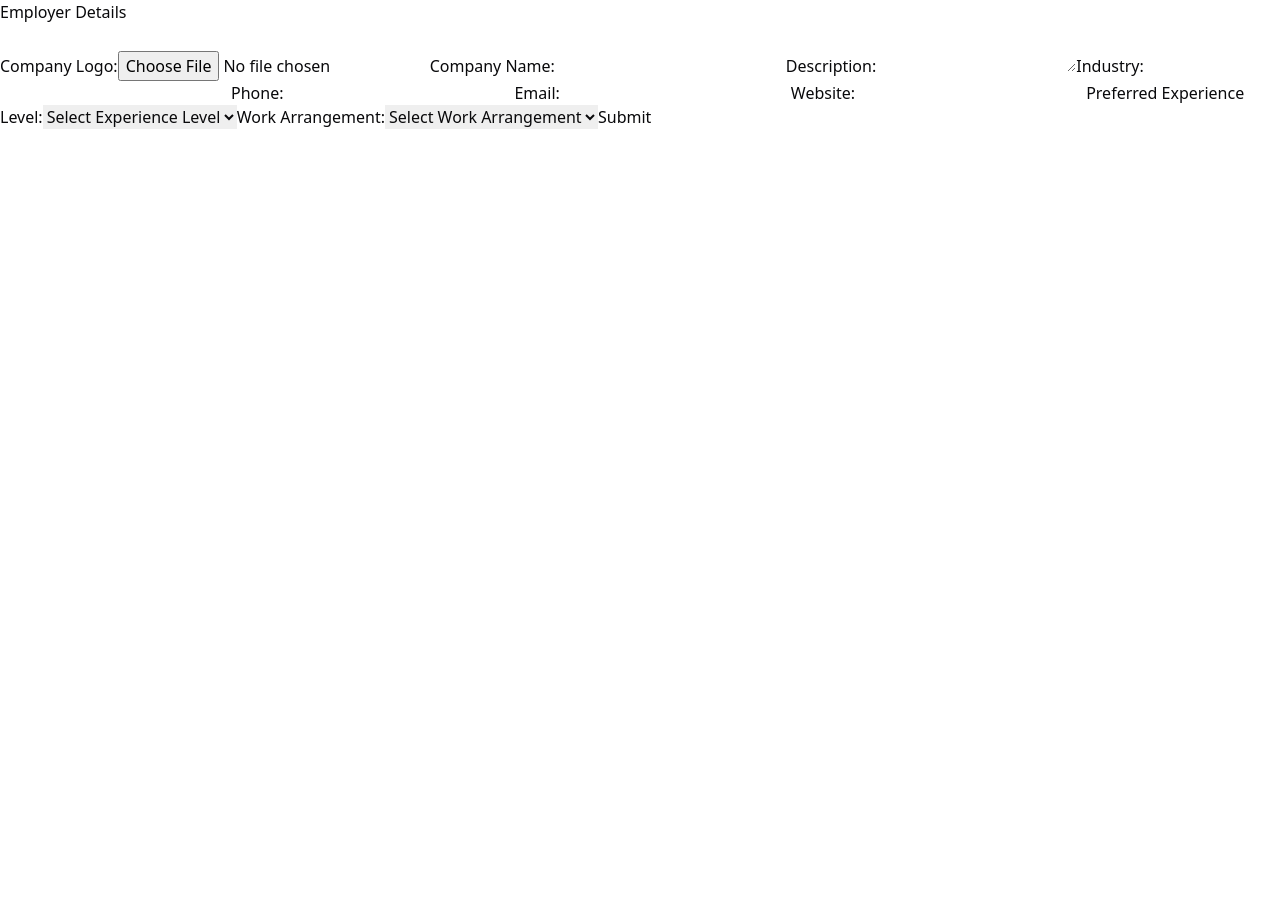
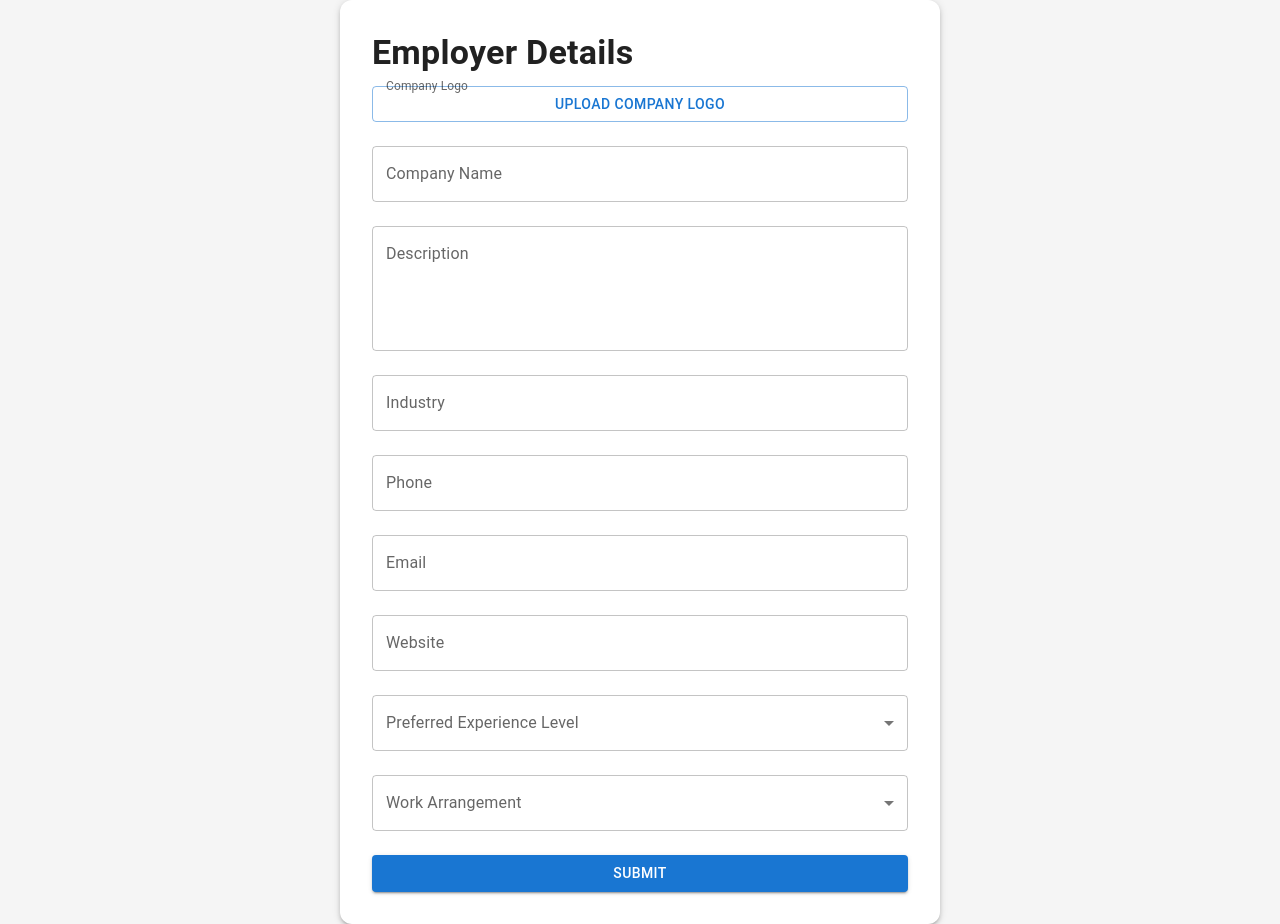
Before and after one commit to VarnikaBajpai4/JobFinder, a React (Vite) app in the folder Frontend/: page /employer-details in a window 1280 px wide. Before the commit the page ends 800 px from the top, so only its background shows below. Built offline with nearby package versions, Linux system fonts and the light colour scheme.

Commit message:
added employerdetails and jobseekerdetails forms post login

```diff
--- a/Frontend/src/components/ui/EmployerDetails.jsx
+++ b/Frontend/src/components/ui/EmployerDetails.jsx
@@ -1,4 +1,5 @@
 import React, { useState } from 'react';
+import { Box, Button, TextField, Typography, FormControl, InputLabel, MenuItem, Select, Paper, Stack } from '@mui/material';
 
 const EmployerDetails = () => {
   const [companyLogo, setCompanyLogo] = useState(null);
@@ -21,67 +22,102 @@ const EmployerDetails = () => {
   };
 
   return (
-    <div>
-      <h2>Employer Details</h2>
-      <form onSubmit={handleSubmit}>
-        <label>
-          Company Logo:
-          <input type="file" onChange={handleCompanyLogoChange} />
-        </label>
+    <Box sx={{ display: 'flex', justifyContent: 'center', alignItems: 'center', minHeight: '100vh', bgcolor: '#f5f5f5' }}>
+      <Paper elevation={3} sx={{ p: 4, maxWidth: 600, width: '100%', borderRadius: 3 }}>
+        <Typography variant="h4" fontWeight="bold" gutterBottom>
+          Employer Details
+        </Typography>
+        <form onSubmit={handleSubmit}>
+          <Stack spacing={3}>
+            <FormControl>
+              <InputLabel shrink>Company Logo</InputLabel>
+              <Button variant="outlined" component="label">
+                Upload Company Logo
+                <input type="file" hidden onChange={handleCompanyLogoChange} />
+              </Button>
+              {companyLogo && <Typography variant="caption">{companyLogo.name}</Typography>}
+            </FormControl>
 
-        <label>
-          Company Name:
-          <input type="text" value={companyName} onChange={(e) => setCompanyName(e.target.value)} />
-        </label>
+            <TextField
+              label="Company Name"
+              fullWidth
+              value={companyName}
+              onChange={(e) => setCompanyName(e.target.value)}
+            />
 
-        <label>
-          Description:
-          <textarea value={description} onChange={(e) => setDescription(e.target.value)} />
-        </label>
+            <TextField
+              label="Description"
+              fullWidth
+              multiline
+              rows={4}
+              value={description}
+              onChange={(e) => setDescription(e.target.value)}
+            />
 
-        <label>
-          Industry:
-          <input type="text" value={industry} onChange={(e) => setIndustry(e.target.value)} />
-        </label>
+            <TextField
+              label="Industry"
+              fullWidth
+              value={industry}
+              onChange={(e) => setIndustry(e.target.value)}
+            />
 
-        <label>
-          Phone:
-          <input type="tel" value={phone} onChange={(e) => setPhone(e.target.value)} />
-        </label>
+            <TextField
+              label="Phone"
+              fullWidth
+              type="tel"
+              value={phone}
+              onChange={(e) => setPhone(e.target.value)}
+            />
 
-        <label>
-          Email:
-          <input type="email" value={email} onChange={(e) => setEmail(e.target.value)} />
-        </label>
+            <TextField
+              label="Email"
+              fullWidth
+              type="email"
+              value={email}
+              onChange={(e) => setEmail(e.target.value)}
+            />
 
-        <label>
-          Website:
-          <input type="url" value={website} onChange={(e) => setWebsite(e.target.value)} />
-        </label>
+            <TextField
+              label="Website"
+              fullWidth
+              type="url"
+              value={website}
+              onChange={(e) => setWebsite(e.target.value)}
+            />
 
-        <label>
-          Preferred Experience Level:
-          <select value={experienceLevel} onChange={(e) => setExperienceLevel(e.target.value)}>
-            <option value="">Select Experience Level</option>
-            <option value="entry-level">Entry-level</option>
-            <option value="mid-level">Mid-level</option>
-            <option value="senior">Senior</option>
-          </select>
-        </label>
+            <FormControl fullWidth>
+              <InputLabel>Preferred Experience Level</InputLabel>
+              <Select
+                value={experienceLevel}
+                onChange={(e) => setExperienceLevel(e.target.value)}
+                label="Preferred Experience Level"
+              >
+                <MenuItem value="entry-level">Entry-level</MenuItem>
+                <MenuItem value="mid-level">Mid-level</MenuItem>
+                <MenuItem value="senior">Senior</MenuItem>
+              </Select>
+            </FormControl>
 
-        <label>
-          Work Arrangement:
-          <select value={workArrangement} onChange={(e) => setWorkArrangement(e.target.value)}>
-            <option value="">Select Work Arrangement</option>
-            <option value="remote">Remote</option>
-            <option value="on-site">On-site</option>
-            <option value="hybrid">Hybrid</option>
-          </select>
-        </label>
+            <FormControl fullWidth>
+              <InputLabel>Work Arrangement</InputLabel>
+              <Select
+                value={workArrangement}
+                onChange={(e) => setWorkArrangement(e.target.value)}
+                label="Work Arrangement"
+              >
+                <MenuItem value="remote">Remote</MenuItem>
+                <MenuItem value="on-site">On-site</MenuItem>
+                <MenuItem value="hybrid">Hybrid</MenuItem>
+              </Select>
+            </FormControl>
 
-        <button type="submit">Submit</button>
-      </form>
-    </div>
+            <Button variant="contained" type="submit" fullWidth>
+              Submit
+            </Button>
+          </Stack>
+        </form>
+      </Paper>
+    </Box>
   );
 };
 
--- a/Frontend/src/components/ui/JobSeekerDetails.jsx
+++ b/Frontend/src/components/ui/JobSeekerDetails.jsx
@@ -1,4 +1,5 @@
 import React, { useState } from 'react';
+import { Box, Button, TextField, Typography, FormControl, InputLabel, MenuItem, Select, Checkbox, FormControlLabel, Grid, Paper, Stack } from '@mui/material';
 
 const JobSeekerDetails = () => {
   const [profilePicture, setProfilePicture] = useState(null);
@@ -31,57 +32,87 @@ const JobSeekerDetails = () => {
   };
 
   return (
-    <div>
-      <h2>Job Seeker Details</h2>
+    <Box sx={{ display: 'flex', justifyContent: 'center', alignItems: 'center', minHeight: '100vh', bgcolor: '#f5f5f5' }}>
+      <Paper elevation={3} sx={{ p: 4, maxWidth: 600, width: '100%', borderRadius: 3 }}>
+        <Typography variant="h4" fontWeight="bold" gutterBottom>
+          Job Seeker Details
+        </Typography>
         <form onSubmit={handleSubmit}>
-        <label>
-          Profile Picture:
-          <input type="file" onChange={handleProfilePictureChange} />
-        </label>
+          <Stack spacing={3}>
+            <FormControl>
+              <InputLabel shrink>Profile Picture</InputLabel>
+              <Button variant="outlined" component="label">
+                Upload Profile Picture
+                <input type="file" hidden onChange={handleProfilePictureChange} />
+              </Button>
+              {profilePicture && <Typography variant="caption">{profilePicture.name}</Typography>}
+            </FormControl>
 
-        <label>
-          Resume:
-          <input type="file" onChange={handleResumeChange} />
-        </label>
+            <FormControl>
+              <InputLabel shrink>Resume</InputLabel>
+              <Button variant="outlined" component="label">
+                Upload Resume
+                <input type="file" hidden onChange={handleResumeChange} />
+              </Button>
+              {resume && <Typography variant="caption">{resume.name}</Typography>}
+            </FormControl>
 
-        <label>
-          Job Type:
-          <select value={jobType} onChange={(e) => setJobType(e.target.value)}>
-            <option value="">Select Job Type</option>
-            <option value="full-time">Full-time</option>
-            <option value="part-time">Part-time</option>
-            <option value="freelance">Freelance</option>
-          </select>
-        </label>
+            <FormControl fullWidth>
+              <InputLabel>Job Type</InputLabel>
+              <Select
+                value={jobType}
+                onChange={(e) => setJobType(e.target.value)}
+                label="Job Type"
+              >
+                <MenuItem value="full-time">Full-time</MenuItem>
+                <MenuItem value="part-time">Part-time</MenuItem>
+                <MenuItem value="freelance">Freelance</MenuItem>
+              </Select>
+            </FormControl>
 
-        <label>
-          Location:
-          <input type="text" value={location} onChange={(e) => setLocation(e.target.value)} />
-        </label>
+            <TextField
+              label="Location"
+              fullWidth
+              value={location}
+              onChange={(e) => setLocation(e.target.value)}
+            />
 
-        <label>
-          Industry:
-          <input type="text" value={industry} onChange={(e) => setIndustry(e.target.value)} />
-        </label>
+            <TextField
+              label="Industry"
+              fullWidth
+              value={industry}
+              onChange={(e) => setIndustry(e.target.value)}
+            />
 
-        <fieldset>
-          <legend>Skills</legend>
+            <Box>
+              <Typography variant="body1" fontWeight="bold" gutterBottom>
+                Skills
+              </Typography>
+              <Grid container spacing={1}>
                 {skillOptions.map((skill) => (
-            <label key={skill}>
-              <input
-                type="checkbox"
-                value={skill}
+                  <Grid item xs={6} sm={4} key={skill}>
+                    <FormControlLabel
+                      control={
+                        <Checkbox
                           checked={skills.includes(skill)}
                           onChange={handleSkillChange}
+                          value={skill}
                         />
-              {skill}
-            </label>
+                      }
+                      label={skill}
+                    />
+                  </Grid>
                 ))}
-        </fieldset>
+              </Grid>
+            </Box>
 
-        <button type="submit">Submit</button>
+            <Button variant="contained" type="submit" fullWidth>
+              Submit
+            </Button>
+          </Stack>
         </form>
-    </div>
+      </Paper>
+    </Box>
   );
 };
 
--- a/Frontend/src/components/ui/LoginModal.jsx
+++ b/Frontend/src/components/ui/LoginModal.jsx
@@ -1,7 +1,6 @@
 import axios from 'axios';
 import React, { useState } from 'react';
 import { useNavigate } from 'react-router-dom'; // Import useNavigate
-
 import { Modal, Box, Typography, TextField, Button } from '@mui/material';
 
 const LoginModal = ({ open, onClose }) => {
@@ -24,11 +23,10 @@ const LoginModal = ({ open, onClose }) => {
 
       if (response.data.success) {
         setLoginMessage('Login successful!');
-        console.log('User Role:', response.data.role);
 
         // Redirect based on role
         const userRole = response.data.role;
-        if (userRole === 'job_seeker') {
+        if (userRole === 'jobSeeker') {
           navigate('/job-seeker-details');
         } else if (userRole === 'employer') {
           navigate('/employer-details');
```
Lines whose indentation alone changed are shown as unchanged.
